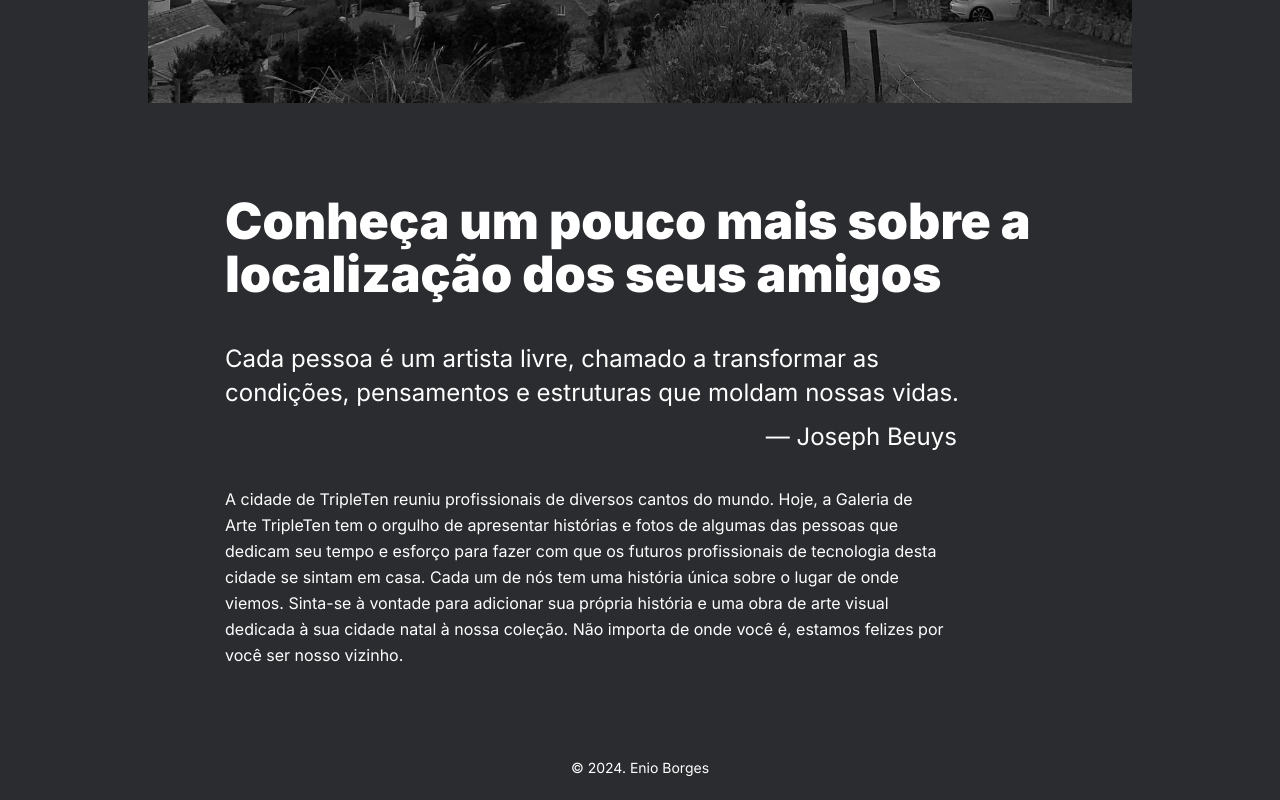
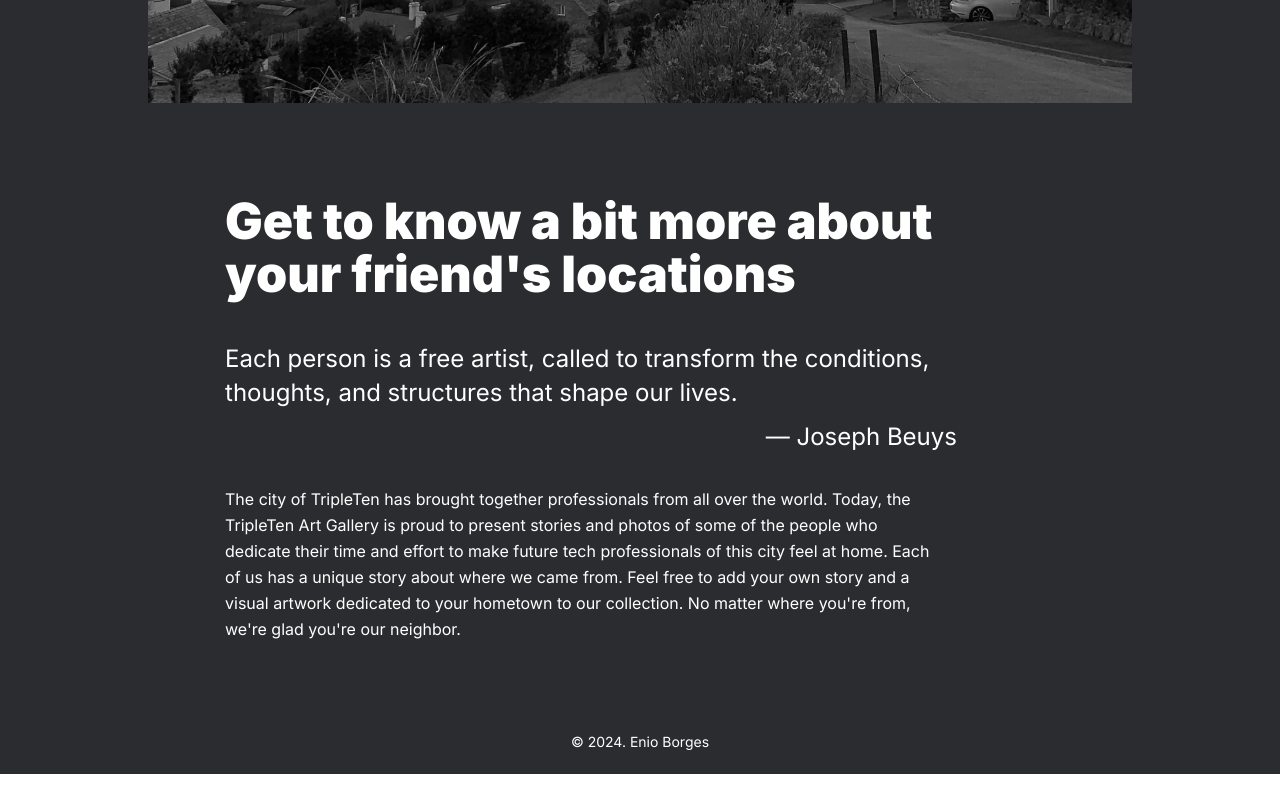
Before and after one commit to borgesenioc/web_project_homeland, a plain HTML site: page index.html in a window 1280 px wide. Shown: the part 1074-1874 px from the top of the page. After the commit the page ends 1848 px from the top, so only its background shows below. Drawn offline with Linux system fonts and the light colour scheme.

Commit message:
Translate copy to English

```diff
--- a/index.html
+++ b/index.html
@@ -24,11 +24,10 @@
       <main class="content">
         <section class="hero">
           <h1 class="hero__heading">
-            De Pátria para <span class="break">Pátria</span>
+            From Nation to <span class="break">Nation</span>
           </h1>
           <p class="hero__subheading">
-            Uma jornada épica do Kentucky ao Burundi pelo País de Gales e
-            Ucrânia
+            An epic journey from Kentucky to Burundi through Wales and Ukraine
           </p>
           <img
             class="hero__image"
@@ -38,23 +37,22 @@
         </section>
         <section class="description">
           <h2 class="description__heading">
-            Conheça um pouco mais sobre a localização dos seus amigos
+            Get to know a bit more about your friend's locations
           </h2>
           <p class="description__quote">
-            Cada pessoa é um artista livre, chamado a transformar as condições,
-            pensamentos e estruturas que moldam nossas vidas.
+            Each person is a free artist, called to transform the conditions,
+            thoughts, and structures that shape our lives.
           </p>
           <p class="description__quote-author">— Joseph Beuys</p>
           <p class="description__paragraph">
-            A cidade de TripleTen reuniu profissionais de diversos cantos do
-            mundo. Hoje, a Galeria de Arte TripleTen tem o orgulho de apresentar
-            histórias e fotos de algumas das pessoas que dedicam seu tempo e
-            esforço para fazer com que os futuros profissionais de tecnologia
-            desta cidade se sintam em casa. Cada um de nós tem uma história
-            única sobre o lugar de onde viemos. Sinta-se à vontade para
-            adicionar sua própria história e uma obra de arte visual dedicada à
-            sua cidade natal à nossa coleção. Não importa de onde você é,
-            estamos felizes por você ser nosso vizinho.
+            The city of TripleTen has brought together professionals from all
+            over the world. Today, the TripleTen Art Gallery is proud to present
+            stories and photos of some of the people who dedicate their time and
+            effort to make future tech professionals of this city feel at home.
+            Each of us has a unique story about where we came from. Feel free to
+            add your own story and a visual artwork dedicated to your hometown
+            to our collection. No matter where you're from, we're glad you're
+            our neighbor.
           </p>
         </section>
       </main>
```
